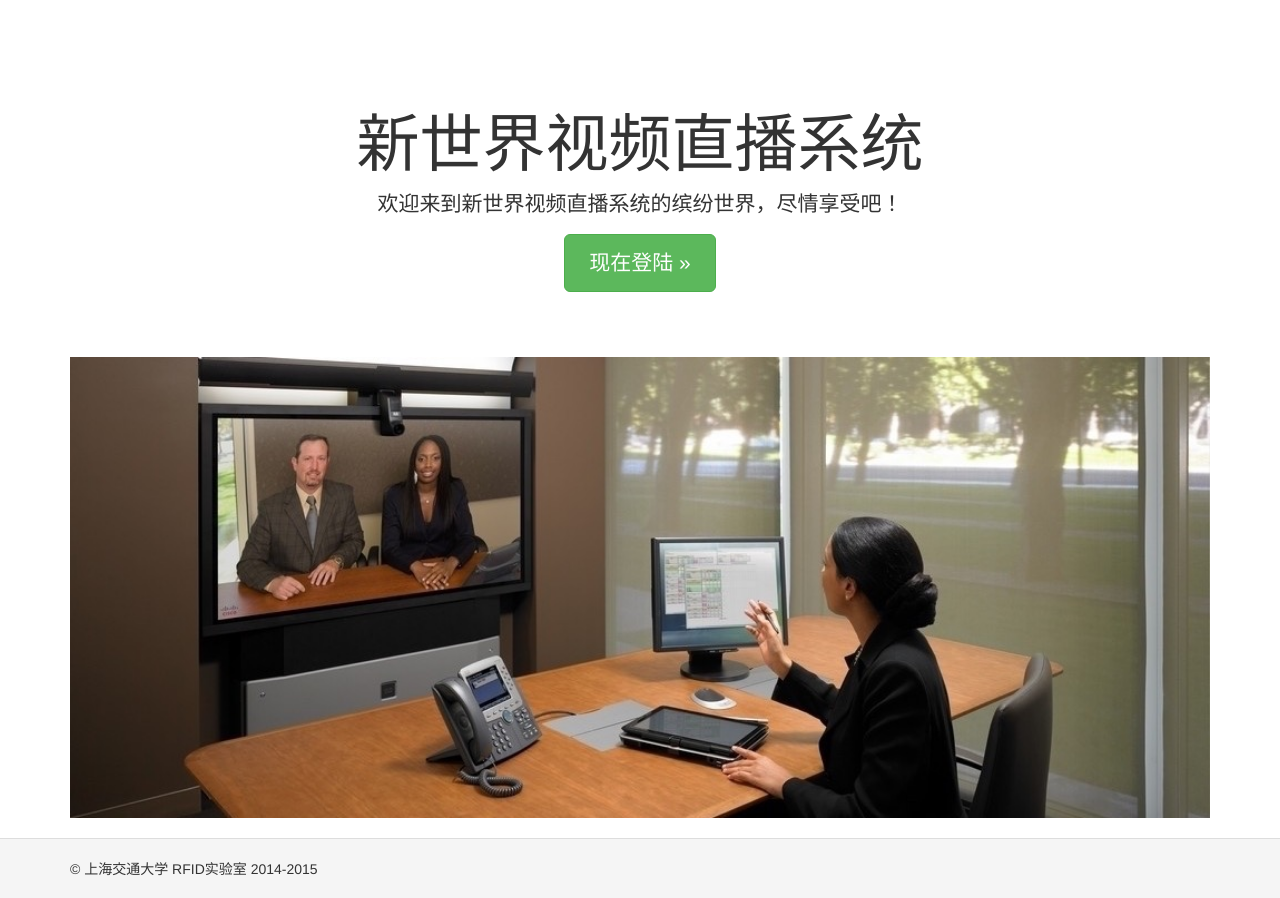
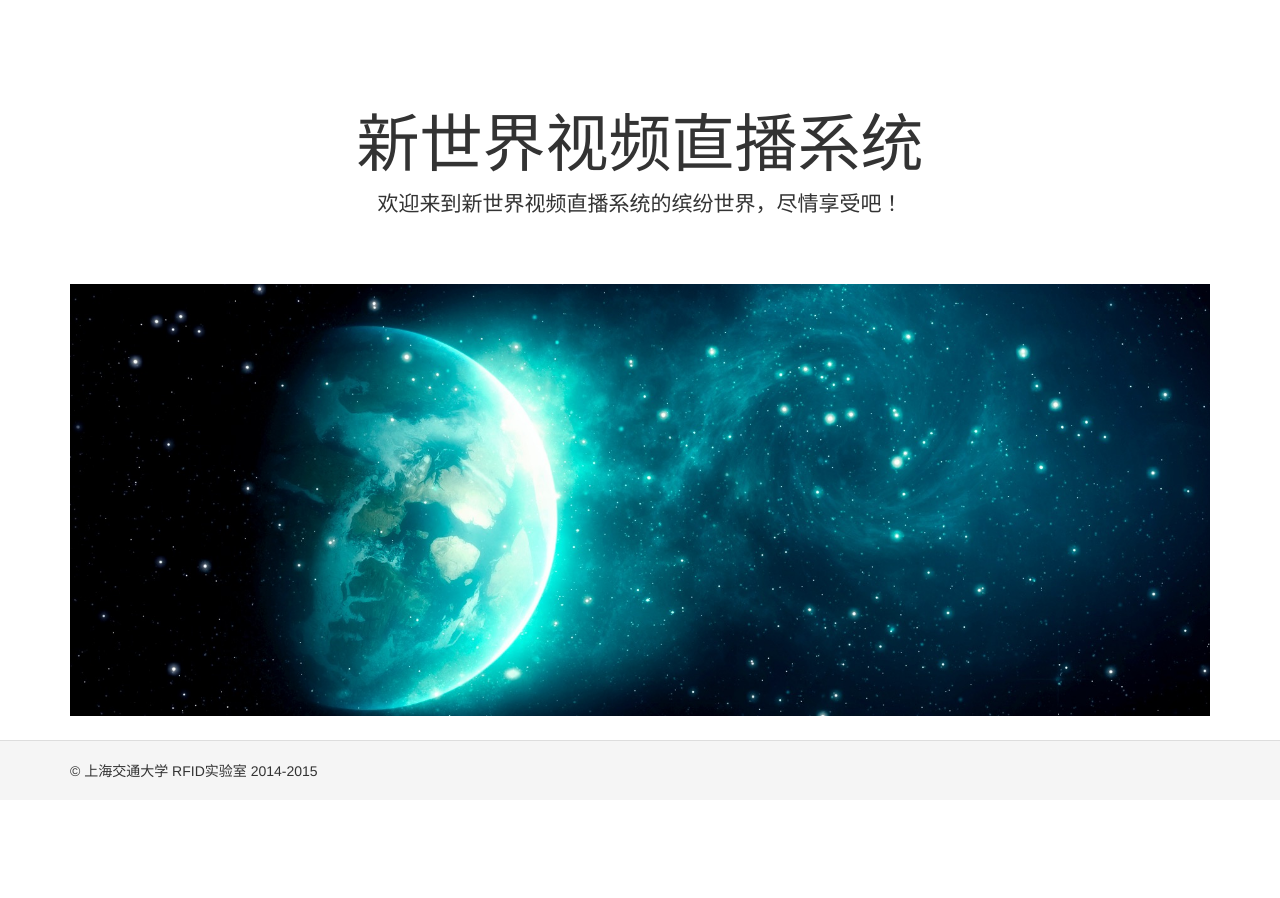
Before and after one commit to zry656565/live-video-site, a Yii app: template views/site/index.php in a window 1280 px wide. After the commit the page ends 778 px from the top, so only its background shows below. Run offline with PHP 8.4 and a stand-in for Yii, Linux system fonts and the light colour scheme; the template is opened without the code that fills it, so the values that code supplies are empty; some libraries are stand-ins or nearby versions.

```diff
--- a/controllers/CameraController.php
+++ b/controllers/CameraController.php
@@ -82,7 +82,7 @@ class CameraController extends Controller
         $model = $this->findModel($id);
 
         if ($model->load(Yii::$app->request->post()) && $model->save()) {
-            return $this->redirect(['view', 'id' => $model->ID]);
+            return $this->redirect(['view', 'id' => $model->id]);
         } else {
             return $this->render('update', [
                 'model' => $model,
--- a/views/channel/view.php
+++ b/views/channel/view.php
@@ -16,7 +16,7 @@ $this->params['breadcrumbs'][] = $this->title;
 
     <p>
         <?= Html::a('修改', ['update', 'id' => $model->id], ['class' => 'btn btn-primary']) ?>
-        <?= Html::a('创建', ['delete', 'id' => $model->id], [
+        <?= Html::a('删除', ['delete', 'id' => $model->id], [
             'class' => 'btn btn-danger',
             'data' => [
                 'confirm' => '你确定真的要删除这条纪录吗？',
--- a/views/site/index.php
+++ b/views/site/index.php
@@ -12,20 +12,30 @@ use yii\helpers\Html;
 
         <p class="lead">欢迎来到新世界视频直播系统的缤纷世界，尽情享受吧！</p>
 
-        <?php if (Yii::$app->user->isGuest) { ?>
-            <p><a class="btn btn-lg btn-success" href="<?= Url::to(['login']) ?>">现在登陆 &raquo;</a></p>
-        <?php }
-        else { ?>
-            <p>欢迎，<?= Yii::$app->user->identity->username ?></p>
-        <?php } ?>
+<!--        --><?php //if (Yii::$app->user->isGuest) { ?>
+<!--            <p><a class="btn btn-lg btn-success" href="--><?//= Url::to(['login']) ?><!--">现在登陆 &raquo;</a></p>-->
+<!--        --><?php //}
+//        else { ?>
+<!--            <p>欢迎，--><?//= Yii::$app->user->identity->username ?><!--</p>-->
+<!--        --><?php //} ?>
     </div>
 
     <div class="body-content">
 
         <div class="row">
             <div class="col-lg-12">
-                <?= Html::img(Url::to("@web/images/video.jpg", true),
-                    ['alt' => '视频直播演示图', 'style' => 'width:100%'])?>
+                <div id="banner" style="background-image: url(<?= Url::to("@web/images/video.jpg", true) ?>);
+                                        background-size: cover;
+                                        width: 100%;">
+                </div>
+                <script>
+                    var banner = document.getElementById('banner');
+                    var resize = function() {
+                        banner.style.height = window.innerHeight - 368 + 'px';
+                    };
+                    window.onresize = resize;
+                    resize();
+                </script>
             </div>
         </div>
 
```
Also changed, not shown: web/images/video.jpg.
